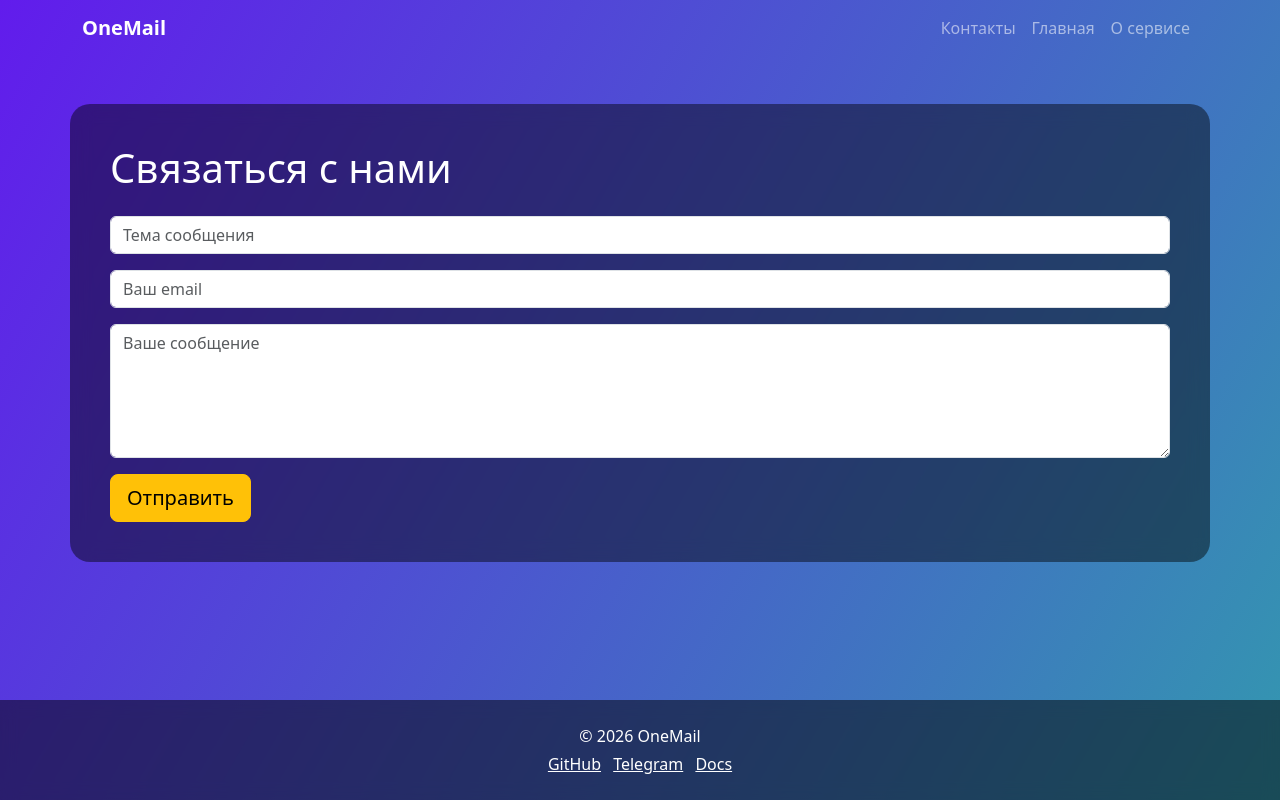
After one commit to Rus1k3/first_web_project, a Django app: page /contact/ in a window 1280 px wide. The commit adds this page. Run offline with Django 5.2, Linux system fonts and the light colour scheme.

Commit message:
Task 8 ready

```diff
--- a/config/urls.py
+++ b/config/urls.py
@@ -23,4 +23,5 @@ urlpatterns = [
     path('about/', views.about, name='about'),
     path( 'email/<int:pk>/', views.email_detail, name='email_detail' ),
     path('admin/', admin.site.urls),
+    path('contact/', views.contact, name='contact'),
     ]
--- /dev/null
+++ b/core/forms.py
@@ -0,0 +1,26 @@
+from django import forms
+
+
+class FeedbackForm(forms.Form):
+    subject = forms.CharField(
+        max_length=255,
+        widget=forms.TextInput(attrs={
+            'class': 'form-control',
+            'placeholder': 'Тема сообщения'
+        })
+    )
+
+    email = forms.EmailField(
+        widget=forms.EmailInput(attrs={
+            'class': 'form-control',
+            'placeholder': 'Ваш email'
+        })
+    )
+
+    text = forms.CharField(
+        widget=forms.Textarea(attrs={
+            'class': 'form-control',
+            'placeholder': 'Ваше сообщение',
+            'rows': 5
+        })
+    )
--- a/core/templates/core/base.html
+++ b/core/templates/core/base.html
@@ -49,7 +49,9 @@
 
             <div class="collapse navbar-collapse" id="navbarNav">
                 <ul class="navbar-nav ms-auto">
-
+                    <li class="nav-item">
+                        <a class="nav-link" href="{% url 'contact' %}">Контакты</a>
+                    </li>
                     <li class="nav-item">
                         <a class="nav-link" href="{% url 'home' %}">Главная</a>
                     </li>
--- /dev/null
+++ b/core/templates/core/contact.html
@@ -0,0 +1,37 @@
+{% extends 'core/base.html' %}
+
+{% block title %}
+Контакты
+{% endblock %}
+
+{% block content %}
+
+<section class="py-5">
+    <div class="container glass text-start">
+
+        <h1 class="mb-4">Связаться с нами</h1>
+
+        <form method="post">
+            {% csrf_token %}
+
+            <div class="mb-3">
+                {{ form.subject }}
+            </div>
+
+            <div class="mb-3">
+                {{ form.email }}
+            </div>
+
+            <div class="mb-3">
+                {{ form.text }}
+            </div>
+
+            <button type="submit" class="btn btn-warning btn-lg">
+                Отправить
+            </button>
+        </form>
+
+    </div>
+</section>
+
+{% endblock %}
--- a/core/views.py
+++ b/core/views.py
@@ -1,18 +1,17 @@
 from django.shortcuts import render, get_object_or_404
 from .models import EmailMessage
+from .forms import FeedbackForm
+from django.shortcuts import redirect
 
 
 def home(request):
-
     emails = EmailMessage.objects.all()
 
-    context = {
+    return render(request, 'core/index.html', {
         'title': 'Главная страница',
         'welcome_text': 'Добро пожаловать на OneMail!',
         'emails': emails
-    }
-
-    return render(request, 'core/index.html', context)
+    })
 
 
 def about(request):
@@ -20,18 +19,23 @@ def about(request):
 
 
 def email_detail(request, pk):
+    email = get_object_or_404(EmailMessage, pk=pk)
 
-    email = get_object_or_404(
-        EmailMessage,
-        pk=pk
-    )
+    return render(request, 'core/detail.html', {
+        'email': email
+    })
 
-    context = {
-        'email': email
-    }
+def contact(request):
+    if request.method == "POST":
+        form = FeedbackForm(request.POST)
 
-    return render(
-        request,
-        'core/detail.html',
-        context
-    )
+        if form.is_valid():
+            print(form.cleaned_data)
+            return redirect('home')
+
+    else:
+        form = FeedbackForm()
+
+    return render(request, 'core/contact.html', {
+        'form': form
+    })
```
